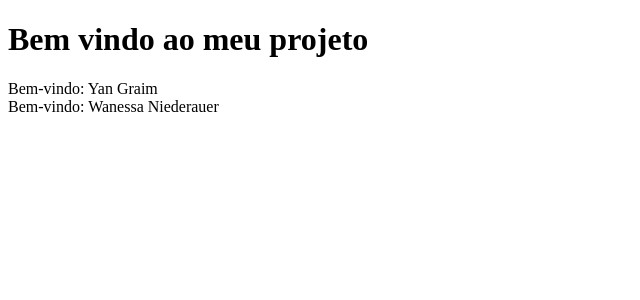
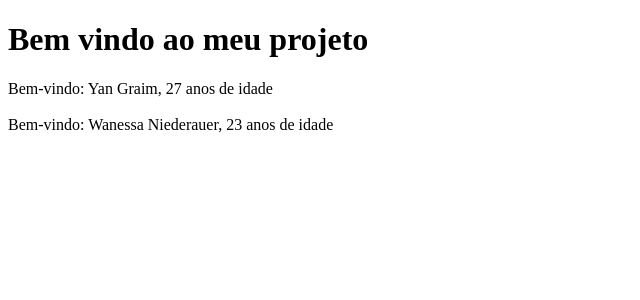
Before and after one commit to YanGraim/aprendendo-react, a React (Create React App) app: page / in a window 1280 px wide. Shown: the top 300 px of the page, without its empty margins (0-640 px from the left). Built offline with nearby package versions, Linux system fonts and the light colour scheme.

Commit message:
Adiciona mais propriedade

```diff
--- a/src/App.js
+++ b/src/App.js
@@ -4,10 +4,10 @@ function App() {
   return (
     <div>
       <h1>Bem vindo ao meu projeto</h1>
-      <Nome aluno = "Yan Graim"/>
+      <Nome aluno = "Yan Graim" idade = {27}/>
       <br/>
-      <Nome aluno = "Wanessa Niederauer"/>
-
+      <br/>
+      <Nome aluno = "Wanessa Niederauer" idade = {23}/>
     </div>
   );
 }
--- a/src/components/Nome.js
+++ b/src/components/Nome.js
@@ -1,7 +1,7 @@
 
-function Nome({aluno}) {
+function Nome({aluno, idade}) {
     return (
-      <span>Bem-vindo: {aluno}</span>
+      <span>Bem-vindo: {aluno}, {idade} anos de idade</span>
    );
 }
 
```
